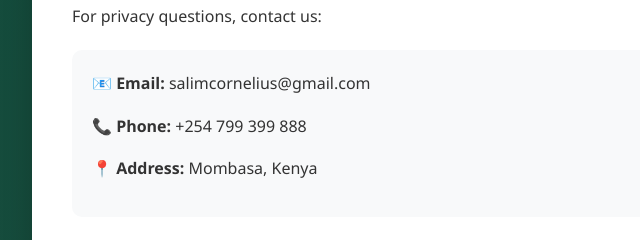
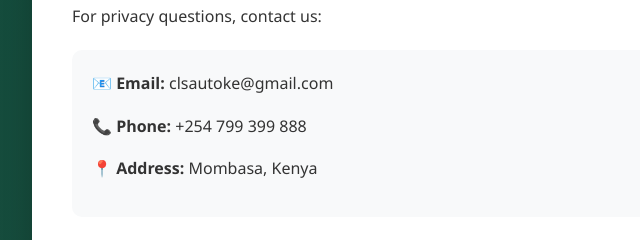
Before and after one commit to alvinplp2024/CLS-Privacy-Policy, a plain HTML site: page index.html in a window 1280 px wide. Shown: the part 1482-1722 px from the top of the page, 208-848 px from the left. Drawn offline with Linux system fonts and the light colour scheme.

Commit message:
Update contact email address in index.html

```diff
--- a/index.html
+++ b/index.html
@@ -125,7 +125,7 @@
     <h2>6. Contact Us</h2>
     <p>For privacy questions, contact us:</p>
     <div class="contact-info">
-        <p><strong>📧 Email:</strong> salimcornelius@gmail.com</p>
+        <p><strong>📧 Email:</strong> clsautoke@gmail.com</p>
         <p><strong>📞 Phone:</strong> +254 799 399 888</p>
         <p><strong>📍 Address:</strong> Mombasa, Kenya</p>
     </div>
```
